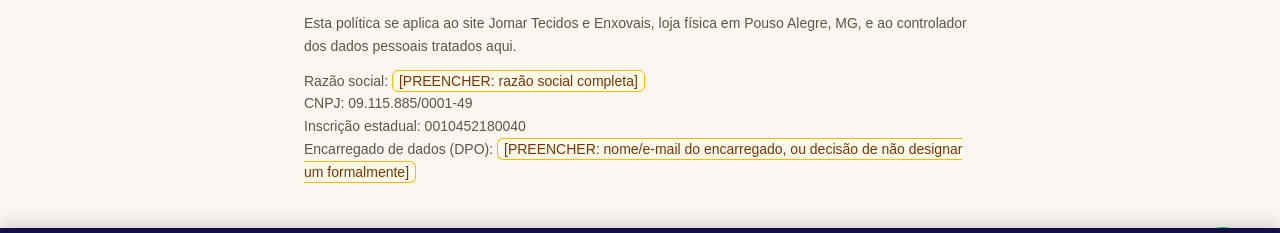
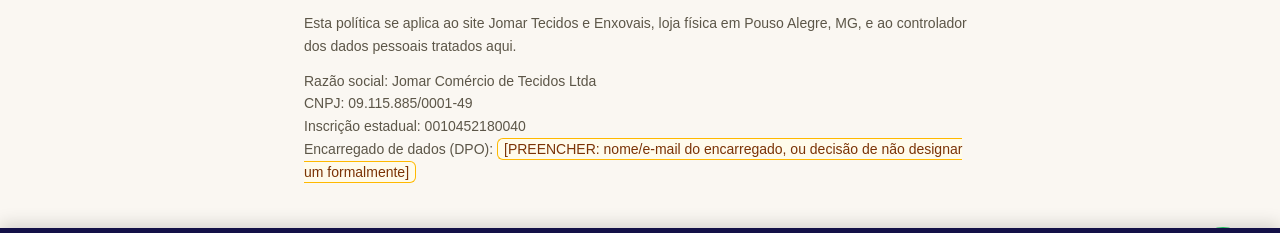
Before and after one commit to GabrielLL96/jomar-tecidos, a React (Vite) app: page /politica-de-privacidade in a window 1280 px wide. Shown: the part 487-720 px from the top of the page. Built offline with nearby package versions, Linux system fonts and the light colour scheme; no server answers; the database is empty.

Commit message:
chore: preenche razao social na Politica de Privacidade
Jomar Comercio de Tecidos Ltda. Continua noindex - faltam encarregado
de dados (DPO) e canal de solicitacao de dados.

```diff
--- a/src/pages/PrivacyPolicyPage.tsx
+++ b/src/pages/PrivacyPolicyPage.tsx
@@ -57,7 +57,7 @@
             controlador dos dados pessoais tratados aqui.
           </p>
           <p>
-            Razão social: <Placeholder>razão social completa</Placeholder>
+            Razão social: Jomar Comércio de Tecidos Ltda
             <br />
             CNPJ: 09.115.885/0001-49
             <br />
```
